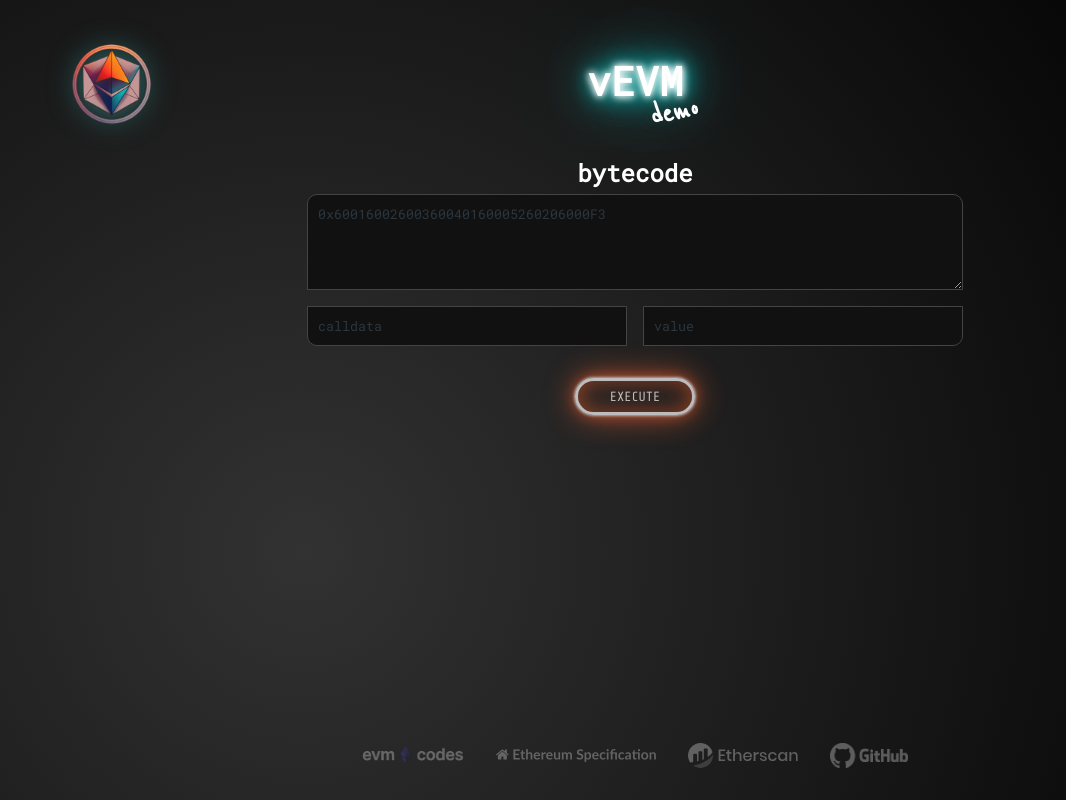
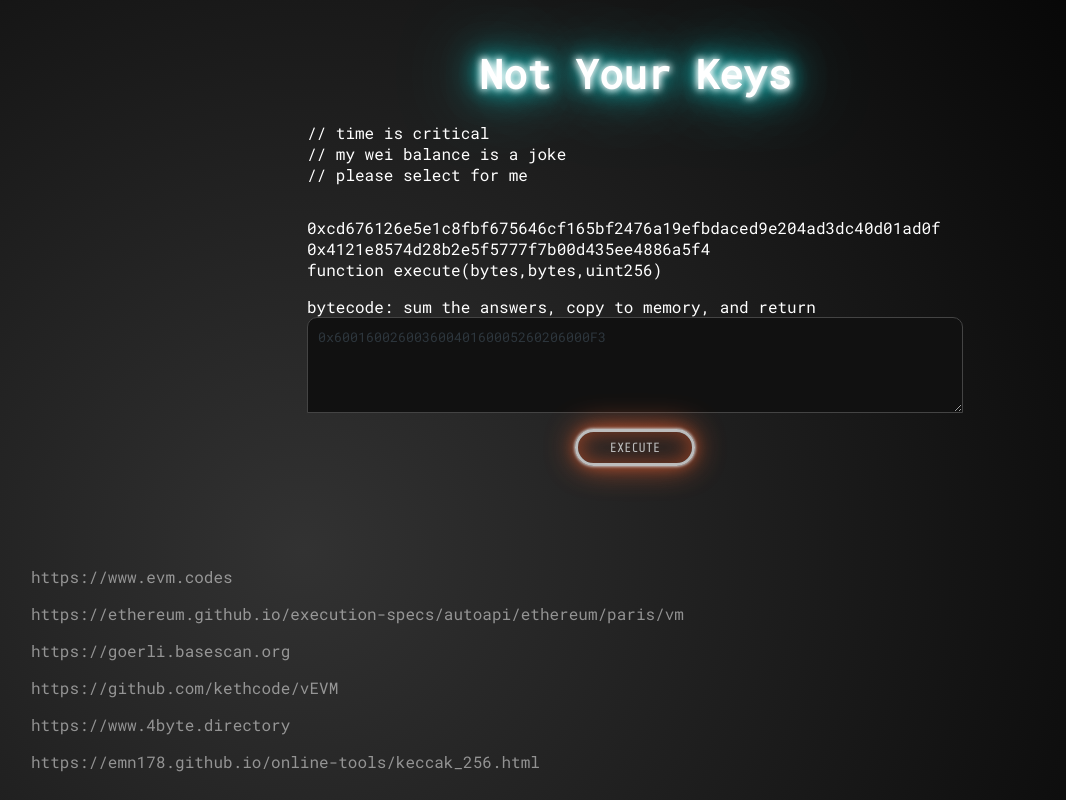
Before and after one commit to kethcode/vEVM, a React (Vite) app in the folder frontend/: page / in a window 1280 px wide. Shown: the whole page, without its empty margins (5-1071 px from the left). Built offline with nearby package versions, Linux system fonts and the light colour scheme; what connectkit, wagmi would draw is missing.

Commit message:
cleanup + footer

```diff
--- a/frontend/src/App.css
+++ b/frontend/src/App.css
@@ -104,8 +104,14 @@ h5 {
   align-items: center;
   justify-content: start;
   flex-direction: column;
-  text-align: center;
+  text-align: left;
   margin-top: 16px;
+}
+
+.main .hint, .main .hint-detail, .main div{
+  width: var(--terminal-width);
+  max-width: var(--terminal-max-width);
+  word-break: break-all;
 }
 
 .textarea-terminal {
@@ -243,9 +249,12 @@ footer{
 }
 
 footer a {
-  display: inline-block;
+  color: var(--main-text-color);
+  text-decoration: none;
+  display: block;
+  text-align: left;
   padding: 8px 16px;
-  opacity: .3;
+  opacity: .5;
   transition: all ease .2s;
 }
 
--- a/frontend/src/App.tsx
+++ b/frontend/src/App.tsx
@@ -28,24 +28,54 @@ export function App() {
       <header>
         <div className="header">
           <div className="header-left">
-            <img src="vEVM.png" alt="logo" className="header-left-img" />
+            {/* <img src="vEVM.png" alt="logo" className="header-left-img" /> */}
           </div>
           <div className="header-center">
-            <h1>vEVM</h1>
-            <h5>demo</h5>
+            <h1>Not Your Keys</h1>
+            {/* <h5>demo</h5> */}
           </div>
           <div className="header-right">{/* <ConnectKitButton /> */}</div>
         </div>
       </header>
       <div className="main">
-        <h2>bytecode</h2>
+          <div className="hint">
+            <p>
+              // time is critical
+              <br />
+              // my wei balance is a joke
+              <br />
+              // please select for me
+            </p>
+          </div>
+          <div className="hint-detail">
+            <p>
+              0xcd676126e5e1c8fbf675646cf165bf2476a19efbdaced9e204ad3dc40d01ad0f
+              {/* answer: 1677231384, 0x63F88518 in hex*/}
+              {/* detail: the has is a transaction id.  on etherscan, there is a timestamp. converting that timestamp to a unix timestamp gives the answer. */}
+              <br />
+              0x4121e8574d28b2e5f5777f7b00d435ee4886a5f4
+              {/* answer: 9001, 0x2329 in hex */}
+              {/* detail: the address is a contract.  on etherscan, there is a balance.  converting that balance to a decimal gives the answer. */}
+              <br />
+              function execute(bytes,bytes,uint256)
+              {/* answer: 0xa8c54211 */}
+              {/* detail: when you call a function on a contract, it selects the function using the function signature, which is the first 4 bytes a keccak256 hash. */}
+            </p>
+          </div>
+
+        <div>
+        bytecode: sum the answers, copy to memory, and return
+        {/* one possible bytecode: 6363F8851861232963a8c542110101600052601C6004F3 */}
+        {/* answer: 0x0000000000000000000000000000000000000000000000010cbdea52 */}
+        {/* detail: push all 3 values to teh stack, and then add twice to get the sum. the answer is now on the stack, but the return opcode requires it to be in memory, so copy it to memory, and return it.  */}
+        </div>
         <textarea
           className="textarea-terminal"
           value={textCode}
           placeholder="0x60016002600360040160005260206000F3"
           onChange={(e) => setTextCode(e.target.value)}
         />
-        <div className="tx-params">
+        {/* <div className="tx-params">
           <input
             className="tx-params-input-left"
             value={textData}
@@ -60,7 +90,7 @@ export function App() {
             placeholder="value"
             onChange={(e) => setTextValue(e.target.value)}
           />
-        </div>
+        </div> */}
 
         <button className="button-execute on" onClick={(e) => sendParamters()}>
           Execute
@@ -69,28 +99,38 @@ export function App() {
           <EVMResults bytecode={bytecode} data={data} value={value} />
         )}
       </div>
+
+      {/* //TODO: modify footer <br/>DONE */}
+      {/* //TODO: leave evm.codes <br/>DONE */}
+      {/* //TODO: leave ethereum spec <br/>DONE */}
+      {/* //TODO: change etherscan link to https://goerli.basescan.org <br/>DONE */}
+      {/* //TODO: leave github <br/>DONE */}
+      {/* //TODO: add https://www.4byte.directory/<br/>DONE */}
+      {/* //TODO: add https://emn178.github.io/online-tools/keccak_256.html<br/>DONE */}
+
+
       <footer>
-        <a href="https://www.evm.codes/?fork=merge" target={"_blank"}>
-          <img height="25" src="logo-evmcodes-light.png" alt="evm codes"></img>
+        <a href="https://www.evm.codes" target={"_blank"}>https://www.evm.codes</a>
+        <a
+          href="https://ethereum.github.io/execution-specs/autoapi/ethereum/paris/vm"
+          target={"_blank"}
+        >
+          https://ethereum.github.io/execution-specs/autoapi/ethereum/paris/vm
         </a>
         <a
-          href="https://ethereum.github.io/execution-specs/autoapi/ethereum/paris/vm/index.html"
+          href="https://goerli.basescan.org"
           target={"_blank"}
         >
-          <img
-            height="25"
-            src="logo-specification-light.png"
-            alt="Ethereum Specification"
-          ></img>
-        </a>
-        <a
-          href="https://goerli.basescan.org/address/0x4121E8574D28b2E5f5777F7B00d435Ee4886A5F4#code"
-          target={"_blank"}
-        >
-          <img height="25" src="logo-etherscan-light.svg" alt="Etherscan"></img>
+          https://goerli.basescan.org
         </a>
         <a href="https://github.com/kethcode/vEVM" target={"_blank"}>
-          <img height="25" src="logo-github-light.png" alt="GitHub"></img>
+          https://github.com/kethcode/vEVM
+        </a>
+        <a href="https://www.4byte.directory" target={"_blank"}>
+          https://www.4byte.directory
+        </a>
+        <a href="https://emn178.github.io/online-tools/keccak_256.html" target={"_blank"}>
+          https://emn178.github.io/online-tools/keccak_256.html
         </a>
       </footer>
     </>
```
